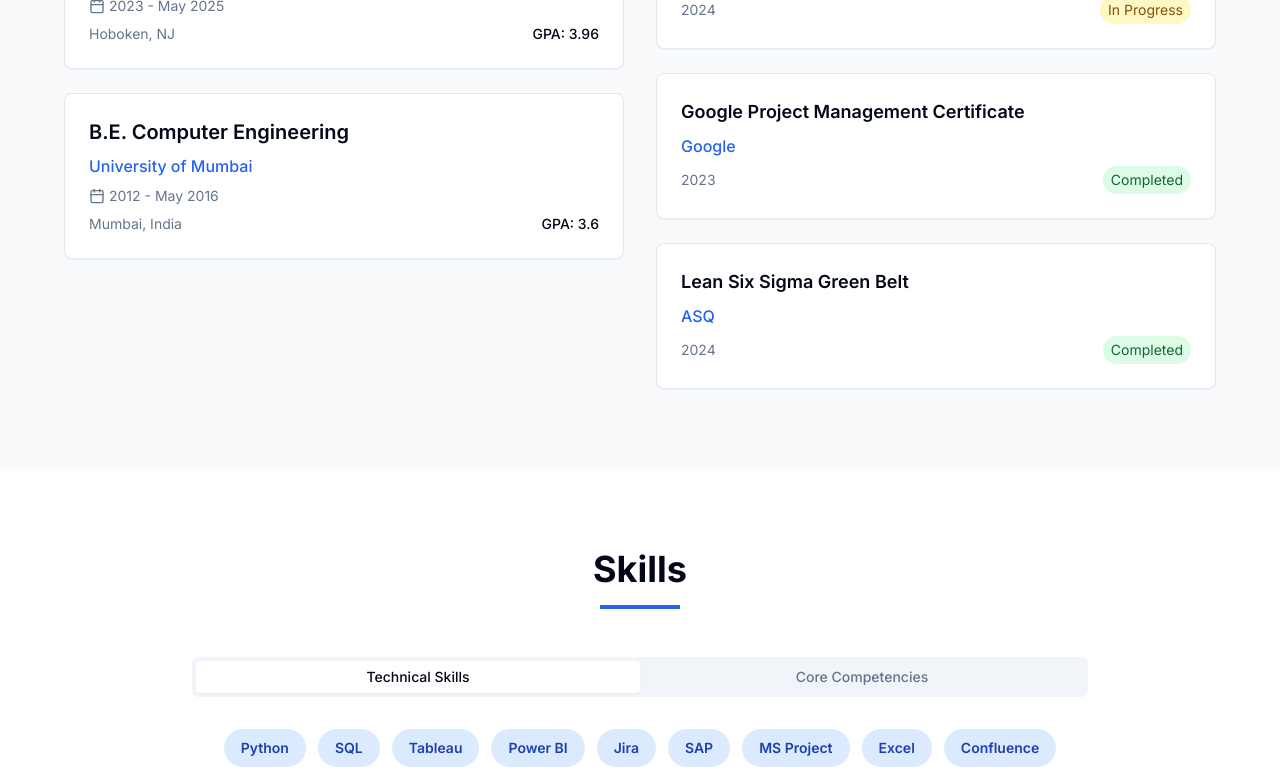
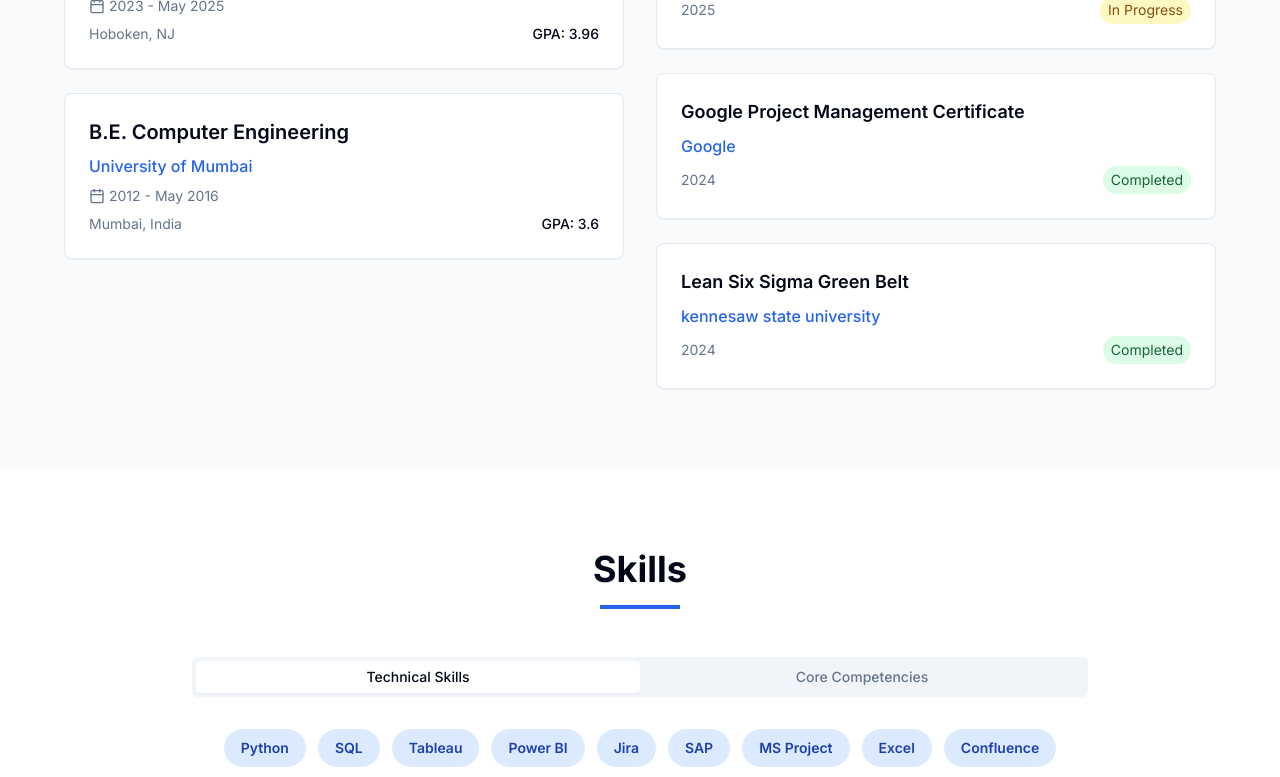
Before and after one commit to atharvaa9/archiesPortfolio, a Next.js app: page / in a window 1280 px wide. Shown: the part 5120-5897 px from the top of the page. Built offline with nearby package versions, Linux system fonts and the light colour scheme.

Commit message:
Update education.tsx

```diff
--- a/components/education.tsx
+++ b/components/education.tsx
@@ -28,19 +28,19 @@ const certifications = [
     name: "Project Management Professional (PMP)",
     issuer: "Project Management Institute",
     status: "In Progress",
-    year: "2024",
+    year: "2025",
     type: "certification",
   },
   {
     name: "Google Project Management Certificate",
     issuer: "Google",
     status: "Completed",
-    year: "2023",
+    year: "2024",
     type: "certification",
   },
   {
     name: "Lean Six Sigma Green Belt",
-    issuer: "ASQ",
+    issuer: "kennesaw state university",
     status: "Completed",
     year: "2024",
     type: "certification",
```
